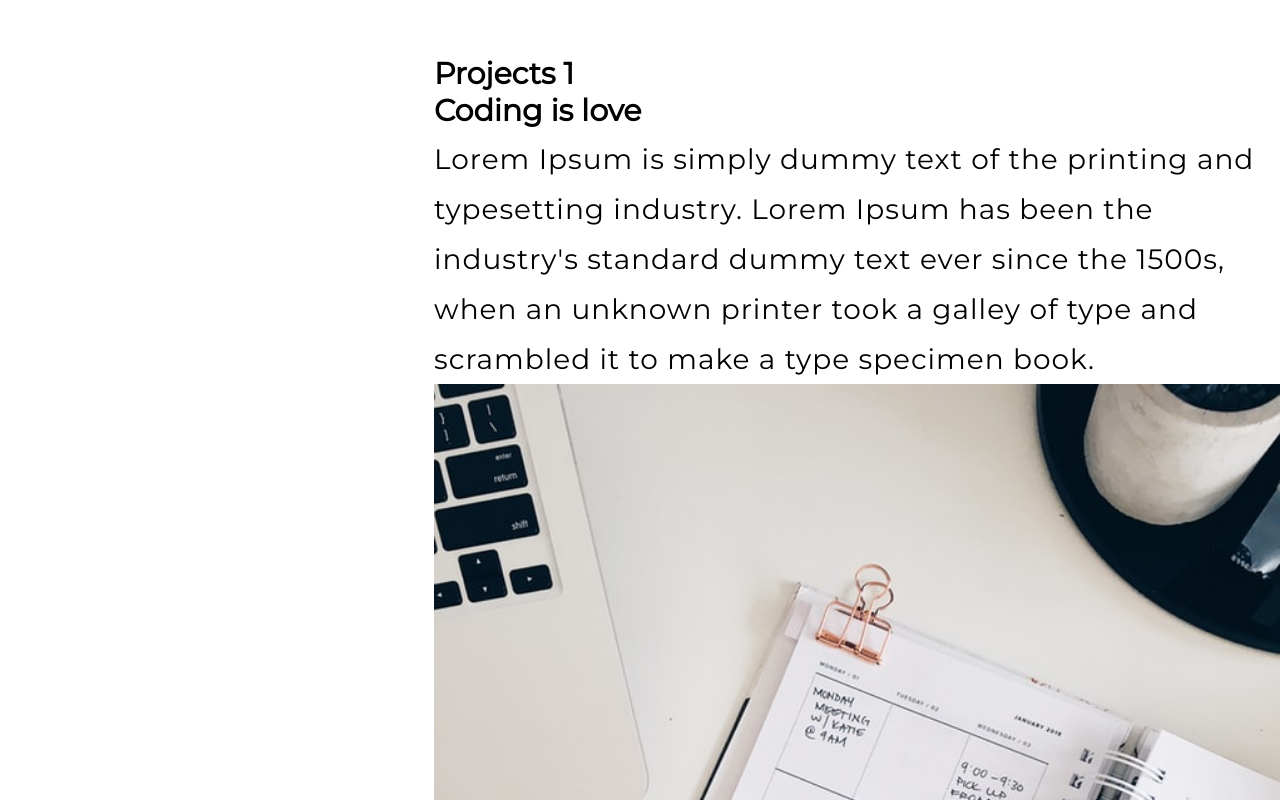
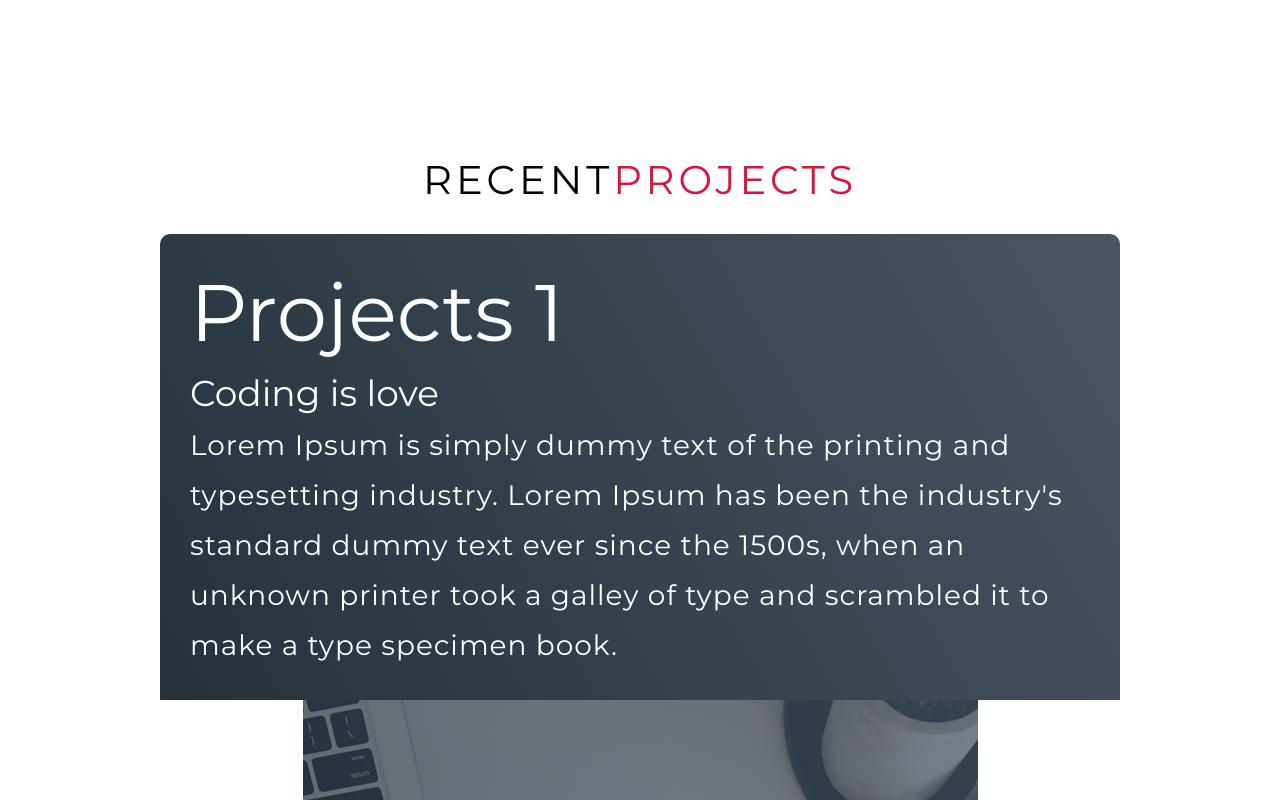
Before and after one commit to Harikrishnan-TM/Responsive-website, a plain HTML site: page index.html in a window 1280 px wide. Shown: the part 4400-5200 px from the top of the page. Drawn offline with Linux system fonts and the light colour scheme.

Commit message:
finishing third section recent projects

```diff
--- a/style.css
+++ b/style.css
@@ -180,6 +180,78 @@ p {
   color: white;
   text-align: left;
 }
+/* Projects Section */
+#projects .projects {
+  flex-direction: column;
+  max-width: 1200px;
+  margin: 0 auto;
+  padding: 100px 0;
+}
+#projects .projects-header h1 {
+  margin-bottom: 50px;
+}
+#projects .all-projects {
+  display: flex;
+  align-items: center;
+  justify-content: center;
+  flex-direction: column;
+}
+#projects .project-item {
+  display: flex;
+  align-items: center;
+  justify-content: center;
+  flex-direction: column;
+  width: 80%;
+  margin: 20px auto;
+  overflow: hidden;
+  border-radius: 10px;
+}
+#projects .project-info {
+  padding: 30px;
+  flex-basis: 50%;
+  background-image: linear-gradient(60deg, #23323c 0%, #485563 100%);
+  color: white;
+  height: 100%;
+  display: flex;
+  align-items: flex-start;
+  justify-content: center;
+  flex-direction: column;
+}
+#projects .project-info h1 {
+  font-size: 4rem;
+  font-weight: 500;
+}
+#projects .project-info h2 {
+  font-size: 1.8rem;
+  font-weight: 500;
+  margin-top: 10px;
+}
+#projects .project-info p {
+  color: white;
+}
+#projects .project-image {
+  flex-basis: 50%;
+  height: 300px;
+  overflow: hidden;
+  position: relative;
+}
+#projects .project-image:after {
+  content: "";
+  position: absolute;
+  left: 0;
+  top: 0;
+  height: 100%;
+  width: 100%;
+  background-image: linear-gradient(60deg, #23323c 0%, #485563 100%);
+  opacity: 0.7;
+}
+#projects .project-image img {
+  transition: 0.3s ease transform;
+}
+#projects .project-item:hover .project-image img {
+  transform: scale(1.1);
+}
+/* End projects Section */
 @keyframes text_reveal_box {
   50% {
     width: 100%;
```
Also changed, not shown: 1 other file.
